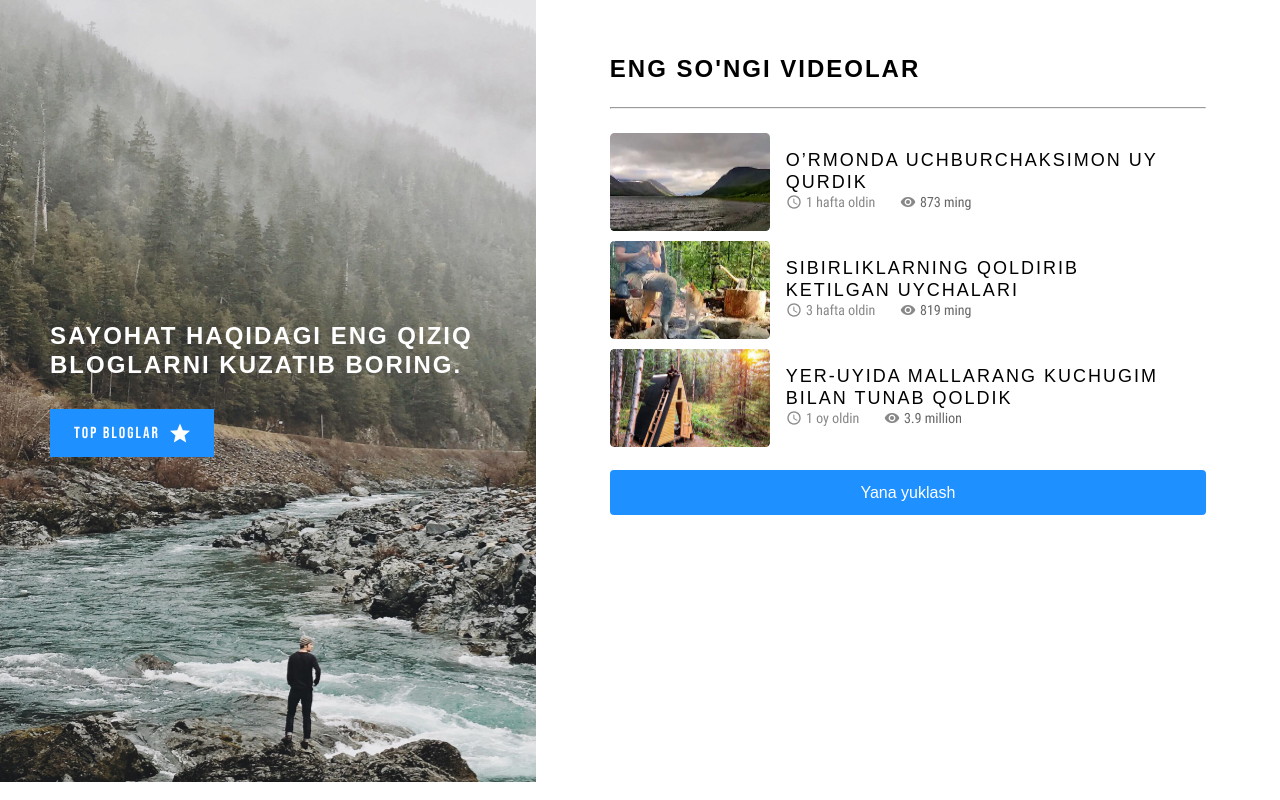
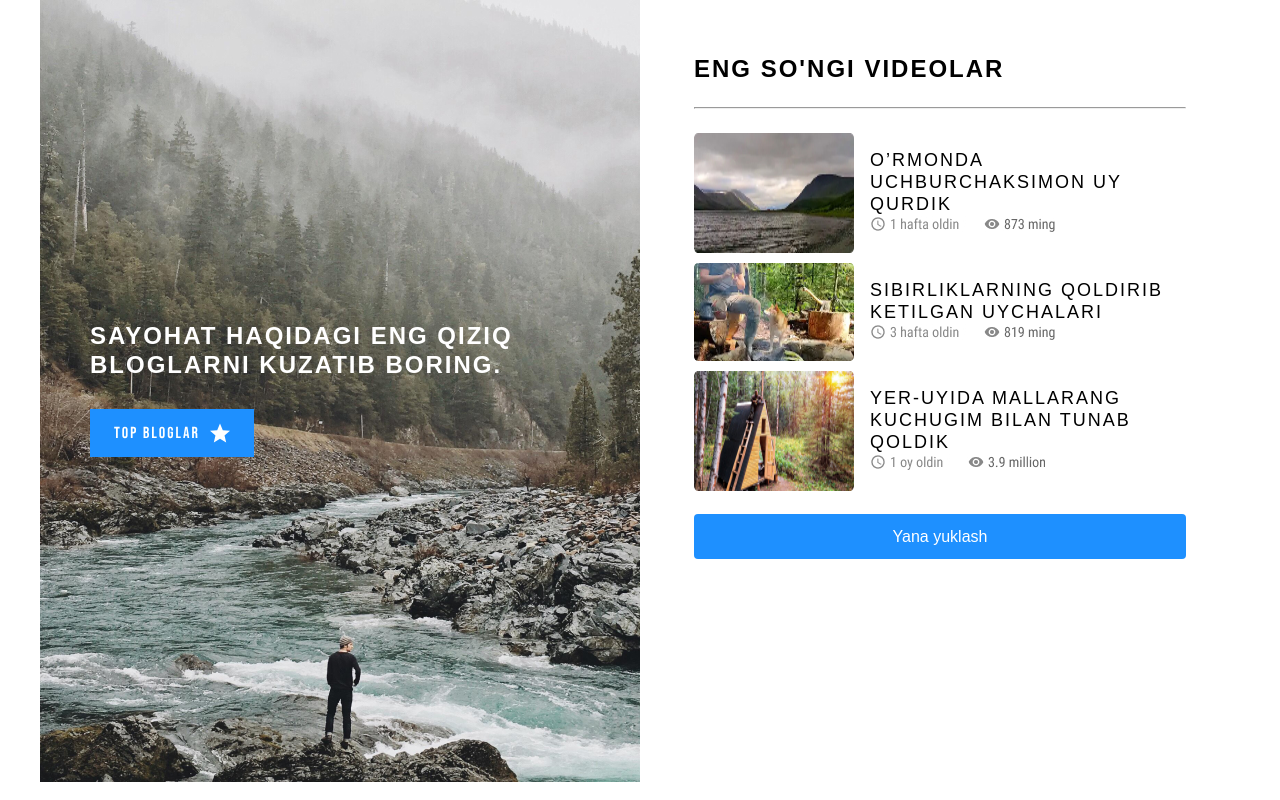
Before and after one commit to javohirveb/articles, a plain HTML site: page index.html in a window 1280 px wide. Drawn offline with Linux system fonts and the light colour scheme; a web font is replaced by a local one.

Commit message:
change container

```diff
--- a/css/style.css
+++ b/css/style.css
@@ -19,12 +19,21 @@ body {
     outline-offset: 3px;
 }
 
-.container {
+.container-left {
     width: 100%;
-    max-width: 1120px;
-    padding-left: 20px;
-    padding-right: 20px;
+    max-width: 600px;
+    padding-left: 0px;
+    padding-right: 0px;
     margin-left: auto;
+    margin-right: 0;
+}
+
+.container-right {
+    width: 100%;
+    max-width: 600px;
+    padding-left: 0px;
+    padding-right: 0px;
+    margin-left: 0;
     margin-right: auto;
 }
 
@@ -64,10 +73,10 @@ body {
 }
 
 .div-right {
-    width: 100%;
+    width: 600px;
     display: flex;
     flex-direction: column;
-    padding: 54px 54px 0 54px;
+    padding: 54px 54px 0px 54px;
 }
 
 .div-right h1 {
--- a/index.html
+++ b/index.html
@@ -9,6 +9,7 @@
     <link rel="stylesheet" href="css/style.css">
 </head>
 <body>
+    <div class="container-left">
         <div class="div-left">
             <div class="left-text">
                 <h3>
@@ -20,7 +21,8 @@
                 </a>
             </div>
         </div>
-    <div class="container">
+    </div>
+    <div class="container-right">
         <div class="div-right">
             <h1>eng so'ngi videolar</h1>
             <hr>
```
Lines whose indentation alone changed are shown as unchanged.
